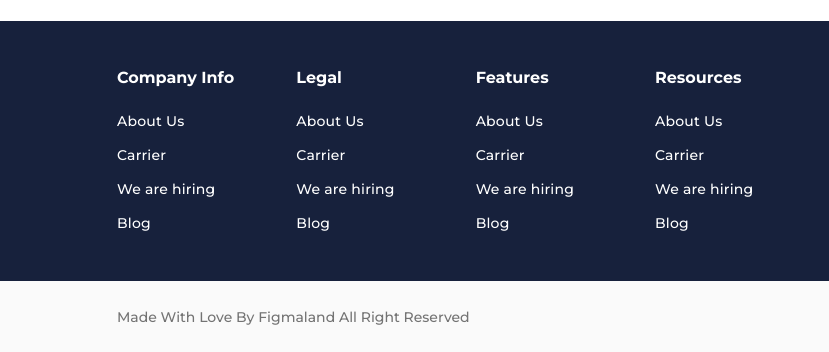
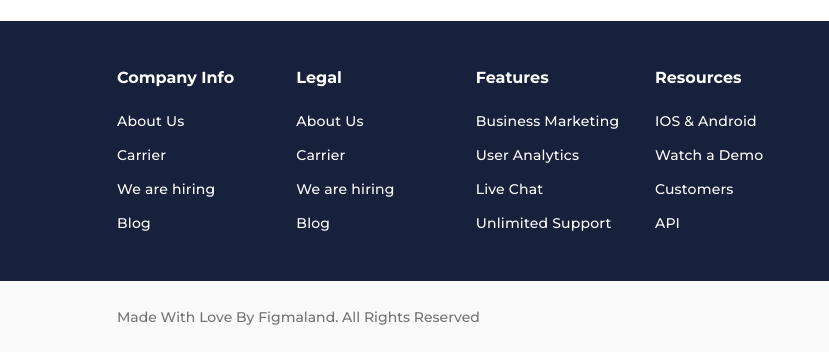
Before and after one commit to Artur-M2021/Relvise, a plain HTML site: page index.html in a window 1280 px wide. Shown: the part 4039-4391 px from the top of the page, 0-829 px from the left. Drawn offline with Linux system fonts and the light colour scheme; a script that the page names is missing.

Commit message:
Update index.html
Made some changes to the menu-footer__list section

```diff
--- a/index.html
+++ b/index.html
@@ -401,11 +401,11 @@
                             <div class="footer__label">Features</div>
                             <nav class="footer__menu menu-footer">
                                 <ul class="menu-footer__list">
-                                    <li class="menu-footer__item"><a href="" class="menu-footer__link">About Us</a></li>
-                                    <li class="menu-footer__item"><a href="" class="menu-footer__link">Carrier</a></li>
-                                    <li class="menu-footer__item"><a href="" class="menu-footer__link">We are hiring</a>
+                                    <li class="menu-footer__item"><a href="" class="menu-footer__link">Business Marketing</a></li>
+                                    <li class="menu-footer__item"><a href="" class="menu-footer__link">User Analytics</a></li>
+                                    <li class="menu-footer__item"><a href="" class="menu-footer__link">Live Chat</a>
                                     </li>
-                                    <li class="menu-footer__item"><a href="" class="menu-footer__link">Blog</a></li>
+                                    <li class="menu-footer__item"><a href="" class="menu-footer__link">Unlimited Support</a></li>
                                 </ul>
                             </nav>
                         </div>
@@ -413,11 +413,11 @@
                             <div class="footer__label">Resources</div>
                             <nav class="footer__menu menu-footer">
                                 <ul class="menu-footer__list">
-                                    <li class="menu-footer__item"><a href="" class="menu-footer__link">About Us</a></li>
-                                    <li class="menu-footer__item"><a href="" class="menu-footer__link">Carrier</a></li>
-                                    <li class="menu-footer__item"><a href="" class="menu-footer__link">We are hiring</a>
+                                    <li class="menu-footer__item"><a href="" class="menu-footer__link">IOS & Android</a></li>
+                                    <li class="menu-footer__item"><a href="" class="menu-footer__link">Watch a Demo</a></li>
+                                    <li class="menu-footer__item"><a href="" class="menu-footer__link">Customers</a>
                                     </li>
-                                    <li class="menu-footer__item"><a href="" class="menu-footer__link">Blog</a></li>
+                                    <li class="menu-footer__item"><a href="" class="menu-footer__link">API</a></li>
                                 </ul>
                             </nav>
                         </div>
@@ -438,7 +438,7 @@
             </div>
             <div class="footer__bottom">
                 <div class="footer__container _container">
-                    <div class="footer__copyright">Made With Love By Figmaland All Right Reserved</div>
+                    <div class="footer__copyright">Made With Love By Figmaland. All Rights Reserved</div>
                     <div class="footer__social social">
 
                         <a href="" class="social__item">
```
